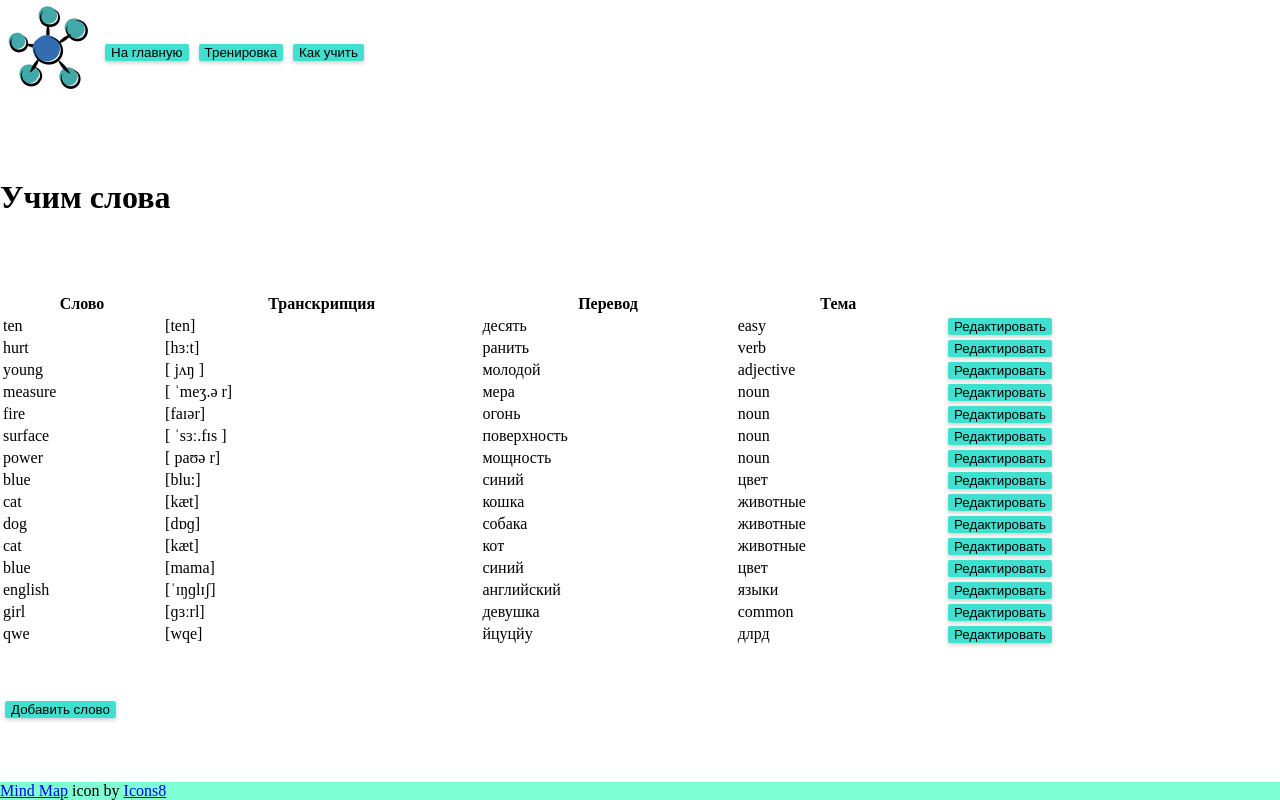
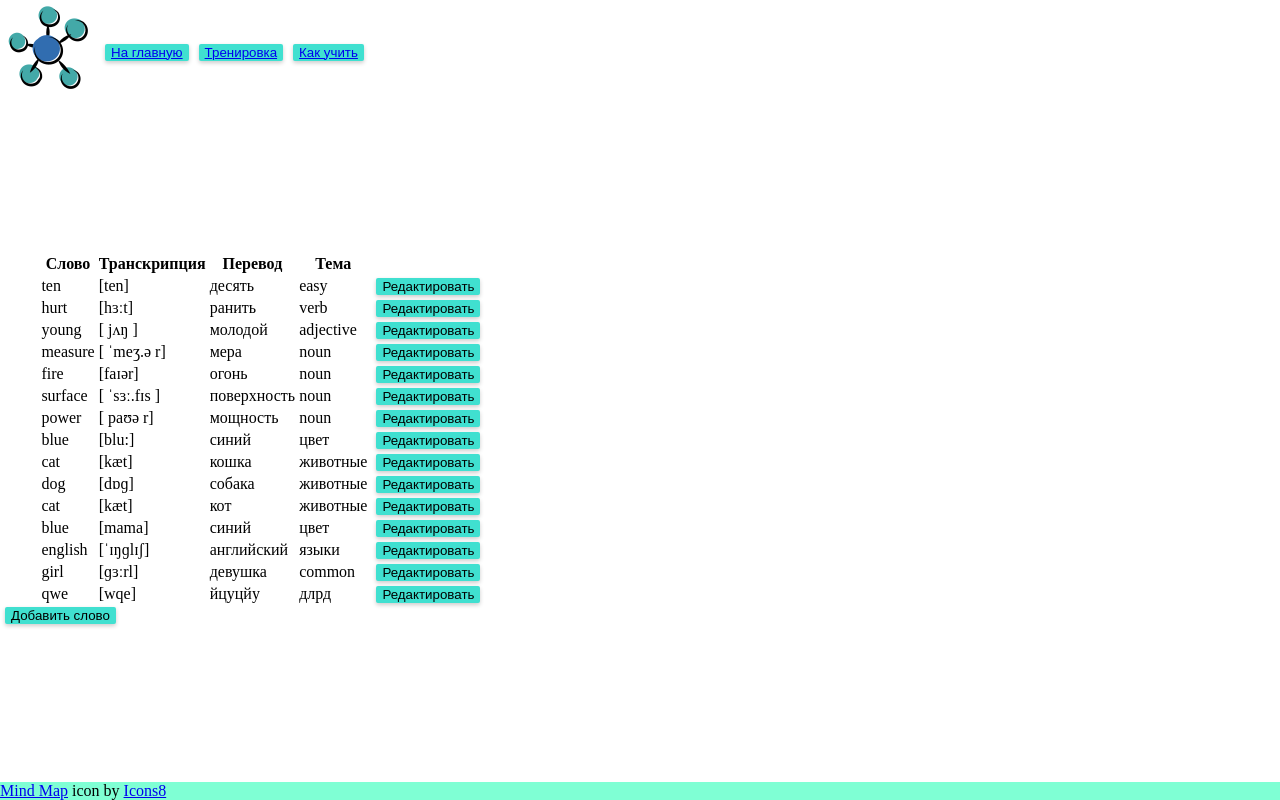
Before and after one commit to DariaKott/React-project-words, a React app: page / in a window 1280 px wide. Built offline with nearby package versions, Linux system fonts and the light colour scheme.

Commit message:
Added Pages

```diff
--- a/package.json
+++ b/package.json
@@ -40,6 +40,7 @@
   "dependencies": {
     "react": "^18.2.0",
     "react-dom": "^18.2.0",
-    "react-google-charts": "^4.0.1"
+    "react-google-charts": "^4.0.1",
+    "react-router-dom": "^6.20.0"
   }
 }
--- a/src/presentation/App.jsx
+++ b/src/presentation/App.jsx
@@ -1,35 +1,25 @@
 import React from 'react';
 import '../assets/global.scss';
-import { WordTableRow } from './components/WordTableRow';
-import { words } from '../assets/data';
-import Gallery from './components/CardGallery';
-import { AddWord } from './components/AddWordButton';
 import { Header } from './components/Header';
 import { Footer } from './components/Footer';
+import { BrowserRouter as Router, Routes, Route } from 'react-router-dom';
+import { HomePage } from './pages/HomePage';
+import { TrainingPage } from './pages/TrainingPage';
+import { HowToLearnPage } from './pages/HoToLearnPage';
 
 function App() {
   return (
-    <div className="app_wrapper">
-      <Header />
-      <h1>Учим слова</h1>
-      <table className="word-table">
-        <thead>
-          <tr>
-            <th>Слово</th>
-            <th>Транскрипция</th>
-            <th>Перевод</th>
-            <th>Тема</th>
-          </tr>
-        </thead>
-        <tbody>
-          {words.map((word) => (
-            <WordTableRow key={word.id} {...word} />
-          ))}
-        </tbody>
-      </table>
-      <AddWord />
-      <Footer />
-    </div>
+    <Router>
+      <div className="app_wrapper">
+        <Header />
+        <Routes>
+          <Route path="/" element={<HomePage />} />
+          <Route path="/training" element={<TrainingPage />} />
+          <Route path="/how-to-learn" element={<HowToLearnPage />} />
+        </Routes>
+        <Footer />
+      </div>
+    </Router>
   );
 }
 
--- a/src/presentation/components/Header/index.jsx
+++ b/src/presentation/components/Header/index.jsx
@@ -1,6 +1,7 @@
 import React from 'react';
 import './styles.scss';
 import logo from '../../../assets/logo2.png';
+import { Link } from 'react-router-dom';
 
 function Header() {
   return (
@@ -9,9 +10,15 @@ function Header() {
         <img src={logo} alt="logo" />
       </div>
       <div className="header_nav">
-        <button className="button-style">На главную</button>
-        <button className="button-style">Тренировка</button>
-        <button className="button-style">Как учить</button>
+        <button className="button-style">
+          <Link to="/">На главную</Link>
+        </button>
+        <button className="button-style">
+          <Link to="/training">Тренировка</Link>
+        </button>
+        <button className="button-style">
+          <Link to="/how-to-learn">Как учить</Link>
+        </button>
       </div>
     </div>
   );
--- /dev/null
+++ b/src/presentation/components/WordTable/index.jsx
@@ -0,0 +1,26 @@
+import React, { useState } from 'react';
+import { WordTableRow } from '../WordTableRow';
+import { words } from '../../../assets/data';
+import './styles.scss';
+
+function WordTable(props) {
+  return (
+    <table className="word-table">
+      <thead>
+        <tr>
+          <th>Слово</th>
+          <th>Транскрипция</th>
+          <th>Перевод</th>
+          <th>Тема</th>
+        </tr>
+      </thead>
+      <tbody>
+        {words.map((word) => (
+          <WordTableRow key={word.id} {...word} />
+        ))}
+      </tbody>
+    </table>
+  );
+}
+
+export { WordTable };
--- /dev/null
+++ b/src/presentation/components/WordTable/styles.scss
@@ -0,0 +1,3 @@
+.word-table {
+  padding-left: 3%;
+}
--- /dev/null
+++ b/src/presentation/pages/HoToLearnPage/index.jsx
@@ -0,0 +1,15 @@
+import React from 'react';
+
+function HowToLearnPage() {
+  return (
+    <div>
+      <h1>Как учить слова</h1>
+      <div>
+        Выбирайте раздел "Тренировка" и пролистывайте карточки со словами. У
+        каждого слова можно увидеть перевод, если нажать на кнопку на карточке.
+      </div>
+    </div>
+  );
+}
+
+export { HowToLearnPage };
--- /dev/null
+++ b/src/presentation/pages/HomePage/index.jsx
@@ -0,0 +1,14 @@
+import React from 'react';
+import { WordTable } from '../../components/WordTable';
+import { AddWord } from '../../components/AddWordButton';
+
+function HomePage() {
+  return (
+    <div>
+      <WordTable />
+      <AddWord />
+    </div>
+  );
+}
+
+export { HomePage };
--- /dev/null
+++ b/src/presentation/pages/TrainingPage/index.jsx
@@ -0,0 +1,8 @@
+import React from 'react';
+import Gallery from '../../components/CardGallery';
+
+function TrainingPage() {
+  return <Gallery />;
+}
+
+export { TrainingPage };
```
Also changed, not shown: 1 other file (tests, documents, lock files or other folders).
